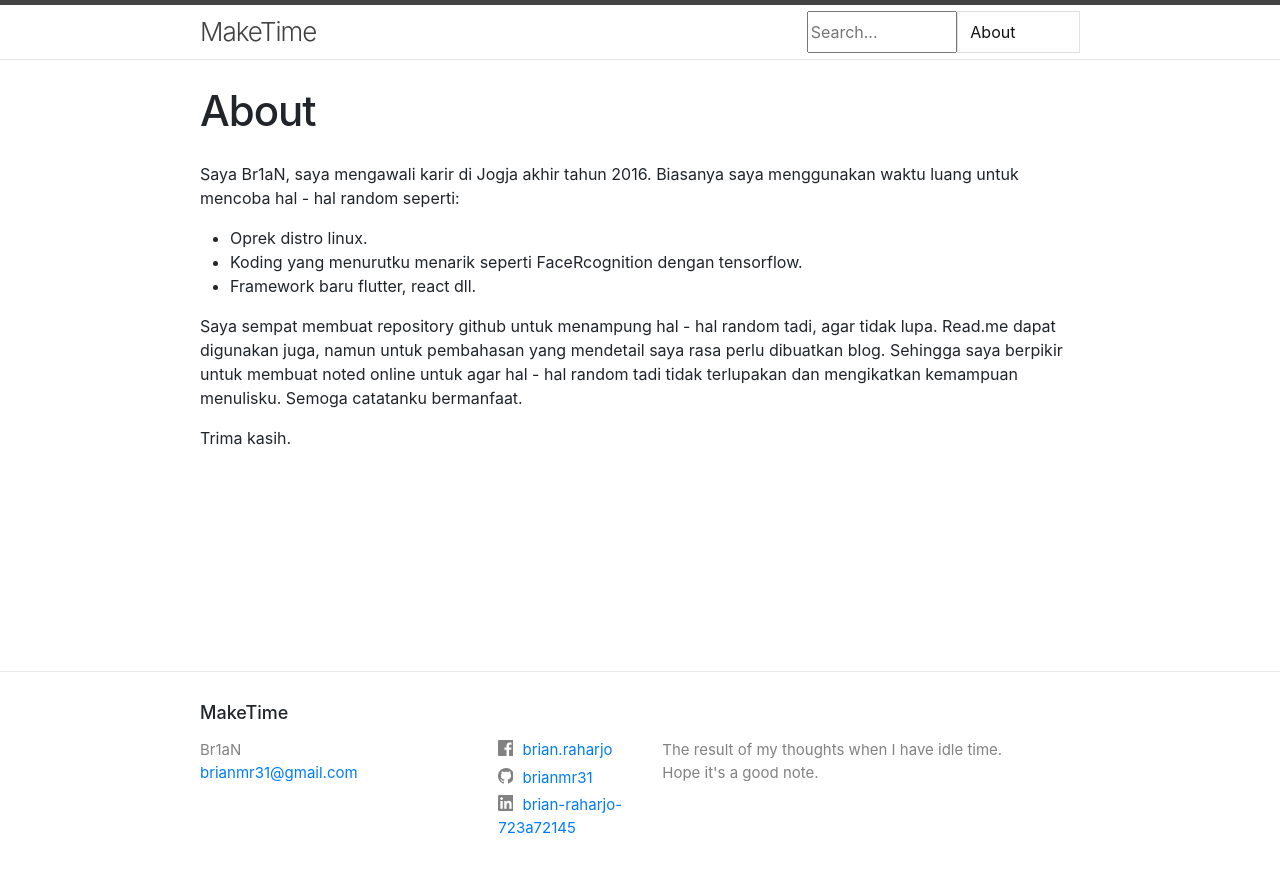
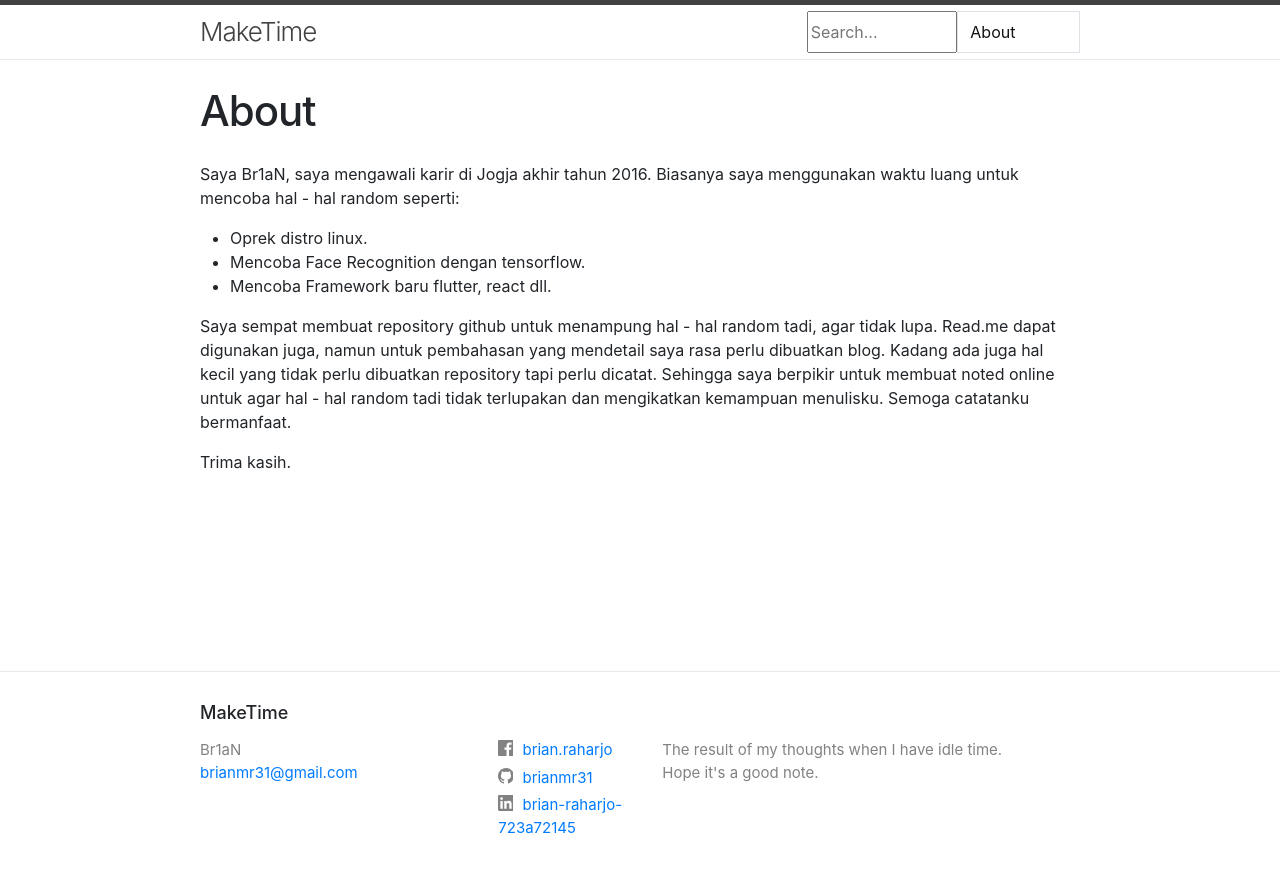
Before and after one commit to brianmr31/brianmr31.github.io, a Jekyll site: the page built from about.markdown, in a window 1280 px wide. Shown: the top 873 px of the page. Built offline with Jekyll 4.4.1, drawn with Linux system fonts in a browser that asks for light colours.

Commit message:
update about

```diff
--- a/about.markdown
+++ b/about.markdown
@@ -5,9 +5,9 @@ permalink: /about/
 ---
 Saya Br1aN, saya mengawali karir di Jogja akhir tahun 2016. Biasanya saya menggunakan waktu luang untuk mencoba hal - hal random seperti:
 - Oprek distro linux.
-- Koding yang menurutku menarik seperti FaceRcognition dengan tensorflow.
-- Framework baru flutter, react dll.
+- Mencoba Face Recognition dengan tensorflow.
+- Mencoba Framework baru flutter, react dll.
 
-Saya sempat membuat repository github untuk menampung hal - hal random tadi, agar tidak lupa. Read.me dapat digunakan juga, namun untuk pembahasan yang mendetail saya rasa perlu dibuatkan blog. Sehingga saya berpikir untuk membuat noted online untuk agar hal - hal random tadi tidak terlupakan dan mengikatkan kemampuan menulisku. Semoga catatanku bermanfaat.
+Saya sempat membuat repository github untuk menampung hal - hal random tadi, agar tidak lupa. Read.me dapat digunakan juga, namun untuk pembahasan yang mendetail saya rasa perlu dibuatkan blog. Kadang ada juga hal kecil yang tidak perlu dibuatkan repository tapi perlu dicatat. Sehingga saya berpikir untuk membuat noted online untuk agar hal - hal random tadi tidak terlupakan dan mengikatkan kemampuan menulisku. Semoga catatanku bermanfaat.
 
 Trima kasih.
```
